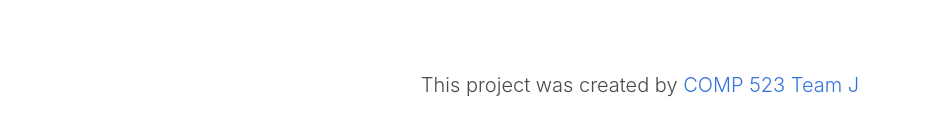
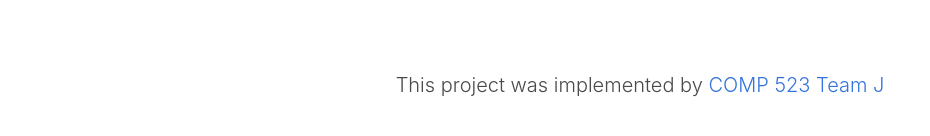
Before and after one commit to akyuus/neural-net-sim, a React (Create React App) app in the folder typescript-app/: page / in a window 1280 px wide. Shown: the part 380-516 px from the top of the page, without its empty margins (0-930 px from the left). Built offline with nearby package versions, Linux system fonts and the light colour scheme.

Commit message:
fix home page

```diff
--- a/typescript-app/src/pages/Home.tsx
+++ b/typescript-app/src/pages/Home.tsx
@@ -9,7 +9,7 @@ const Home = () => {
         }}>
             <Navigation />
             <h1 className="display-3">Welcome!</h1>
-            <p className="lead">This project was created by <a href="https://tarheels.live/arsj523/">COMP 523 Team J</a></p>
+            <p className="lead">This project was implemented by <a href="https://tarheels.live/arsj523/">COMP 523 Team J</a></p>
         </div>
     )
 }
```
